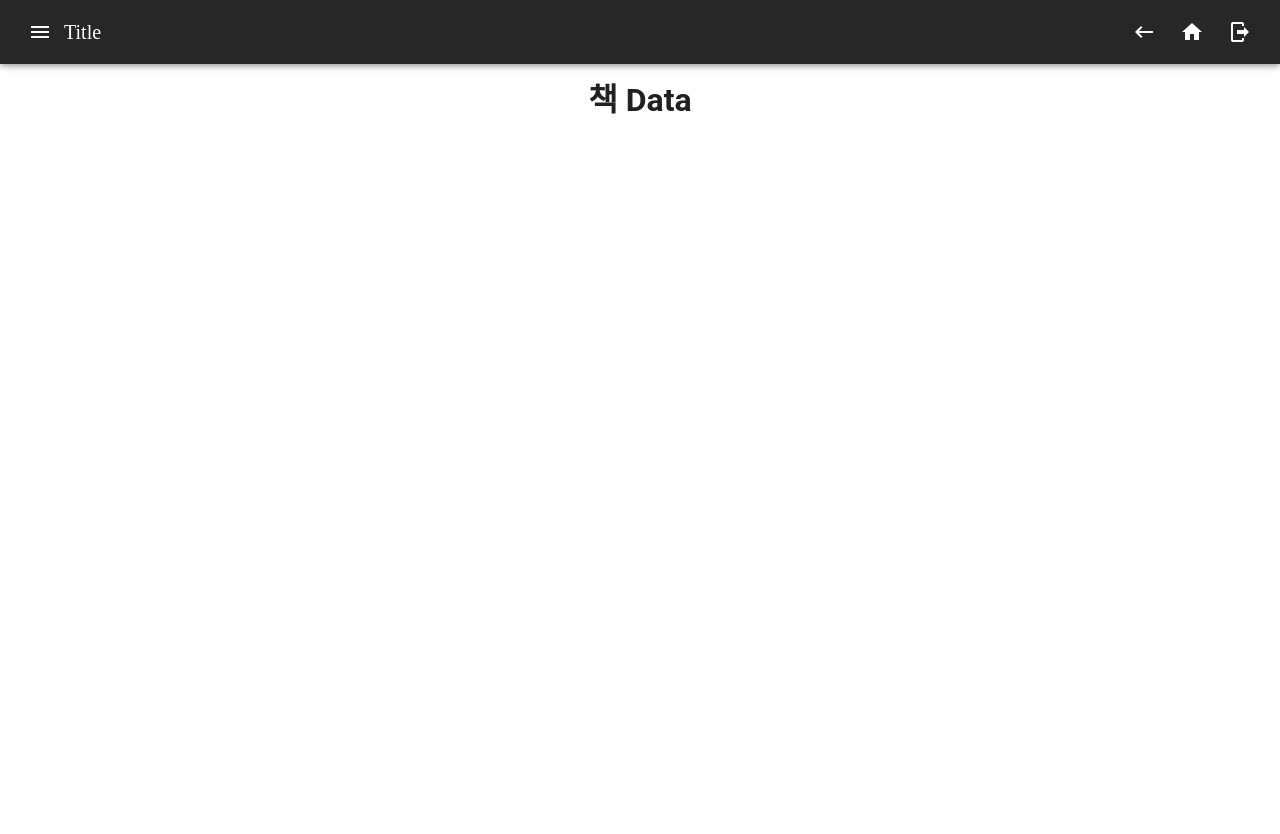
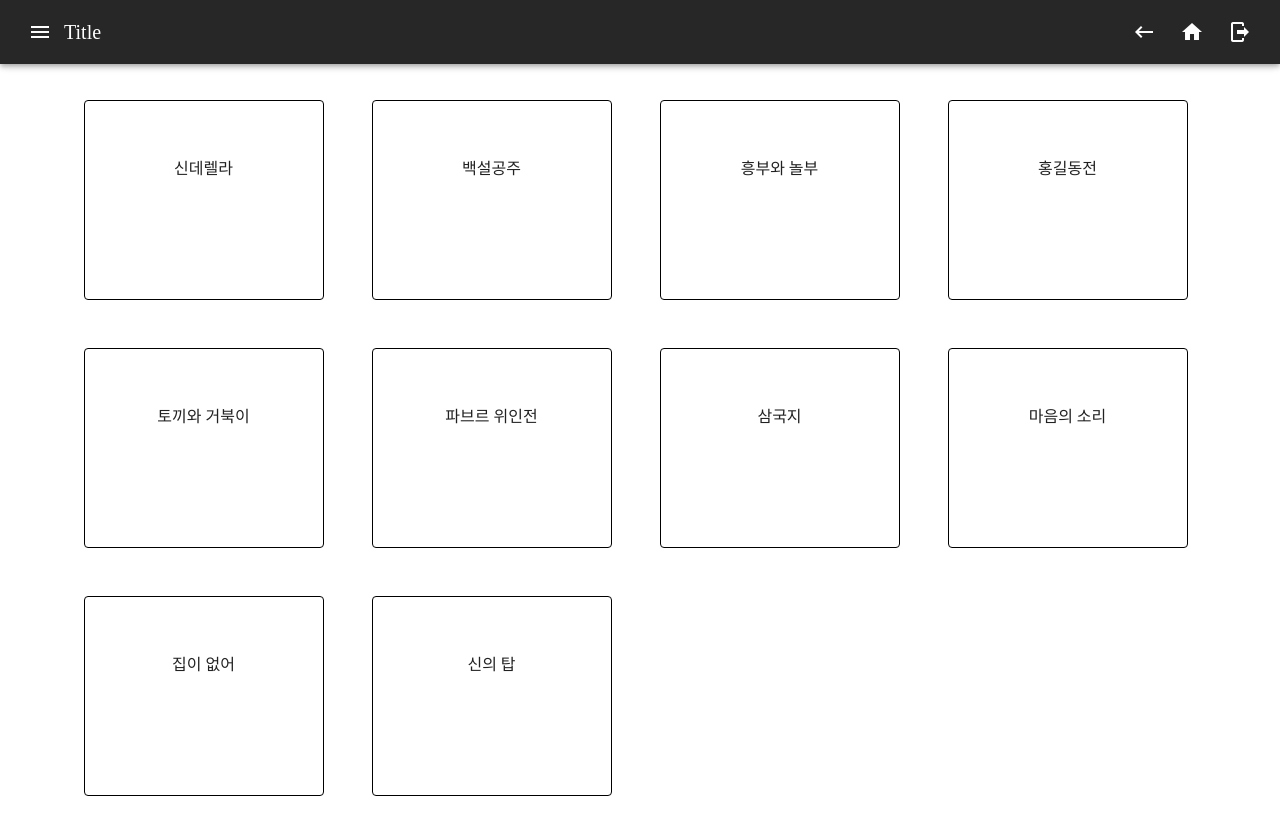
Before and after one commit to 2020SWChallenge-MoAI/app, a Vue app: page /book in a window 1280 px wide. Shown: the top 834 px of the page. Before the commit the page ends 800 px from the top, so only its background shows below. Built offline with nearby package versions, Linux system fonts and the light colour scheme; no server answers.

Commit message:
BookList Vue 분리

```diff
--- /dev/null
+++ b/src/components/BookList.vue
@@ -0,0 +1,70 @@
+<template>
+  <div>
+    <v-container class="d-flex justify-space-around mb-6">
+        <v-col cols="12">
+          <v-row>
+            <v-card
+              v-for="book in books"
+              :key="book.id"
+              :style="{border: '1px solid black', textAlign: 'center'}"
+              class="book_list ma-6 pa-14"
+              outlined
+              width=240px
+              height="200px"
+              @click="bookClicked(book.id, book.title)"
+            >
+            {{ book.title }}
+            </v-card>
+          </v-row>
+        </v-col>
+    </v-container>
+  </div>
+</template>
+
+<script>
+import axios from 'axios';
+
+export default {
+  data () {
+    return {
+      books: [
+        { id: 1, title: "신데렐라" },
+        { id: 2, title: "백설공주" },
+        { id: 3, title: "흥부와 놀부" },
+        { id: 4, title: "홍길동전" },
+        { id: 5, title: "토끼와 거북이" },
+        { id: 6, title: "파브르 위인전" },
+        { id: 7, title: "삼국지" },
+        { id: 8, title: "마음의 소리" },
+        { id: 9, title: "집이 없어" },
+        { id: 10, title: "신의 탑" },
+      ]
+    }
+  },
+  methods: {
+    bookClicked(bid, btitle) {
+        this.$emit('bookId', bid)
+        this.$emit('bookTitle', btitle)
+    },
+  },
+  created() {
+    axios
+      .post('', {
+        "email": "eve.holt@reqres.in",
+        "password": "pistol"
+      })
+      .then(res => {
+        console.log(this.idididid)
+        this.idididid = res["data"].id
+        console.log(this.idididid)
+        console.log(res)
+      })
+      .catch(err => {
+        console.log(err)
+      })
+  },
+}
+</script>
+
+<style scoped>
+</style>
--- a/src/views/Activity.vue
+++ b/src/views/Activity.vue
@@ -1,48 +1,30 @@
 <template>
   <div>
-    <v-container class="d-flex justify-space-around mb-6">
-        <v-col cols="12">
-          <v-row>
-            <v-card
-              v-for="book in books"
-              :key="book.id"
-              :style="{border: '1px solid black', textAlign: 'center'}"
-              class="book_list ma-6 pa-14"
-              outlined
-              width=240px
-              height="200px"
-              @click="bookClicked(book.id, book.title)"
-            >
-            {{ book.title }}
-            </v-card>
-          </v-row>
-        </v-col>
-    </v-container>
+    <BookList @bookId="getBookId" @bookTitle="getBookTitle"/>
   </div>
 </template>
 
 <script>
+import BookList from '../components/BookList.vue';
+
 export default {
+  components: {
+    BookList,
+  },
   data () {
     return {
-      books: [
-        { id: 1, title: "신데렐라" },
-        { id: 2, title: "백설공주" },
-        { id: 3, title: "흥부와 놀부" },
-        { id: 4, title: "홍길동전" },
-        { id: 5, title: "토끼와 거북이" },
-        { id: 6, title: "파브르 위인전" },
-        { id: 7, title: "삼국지" },
-        { id: 8, title: "마음의 소리" },
-        { id: 9, title: "집이 없어" },
-        { id: 10, title: "신의 탑" },
-      ]
+      bookid: 0,
+      booktitle: '',
     }
   },
   methods: {
-    bookClicked(bid, btitle) {
+    getBookId(id) {
+      this.bookid = id;
+    },
+    getBookTitle(title) {
+      this.booktitle = title;
       var router = this.$router;
-      router.push({ name: 'ActivityChoose' , params: { bookId: bid, bookTitle: btitle }});
+      router.push({ name: 'ActivityChoose' , params: { bookId: this.bookid, bookTitle: this.booktitle }});
     }
   },
 }
--- a/src/views/Book.vue
+++ b/src/views/Book.vue
@@ -1,15 +1,16 @@
 <template>
   <div>
-
-      <v-container class="d-flex justify-center mb-6">
-          <h1>책 Data</h1>
-      </v-container>
-
+    <BookList />
   </div>
 </template>
 
 <script>
+import BookList from '../components/BookList.vue';
+
 export default {
+  components: {
+    BookList,
+  },
 
 }
 </script>
```
